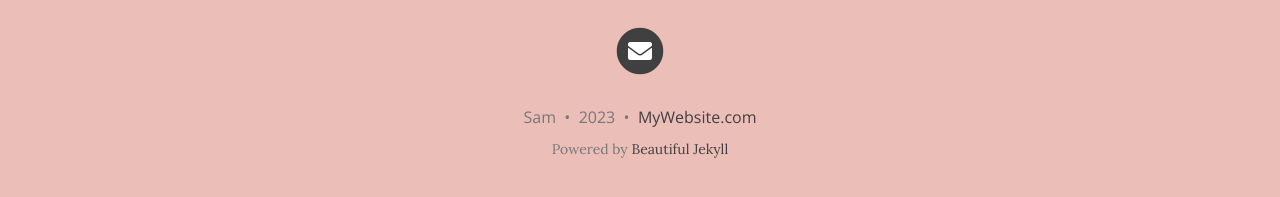
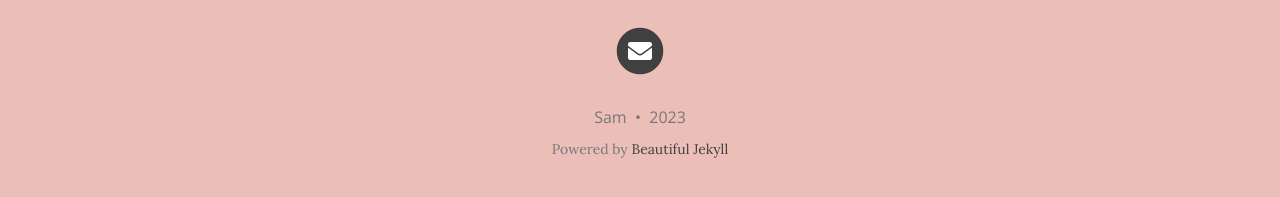
Before and after one commit to Dispatch9001/badminton, a Jekyll site: the page built from index.md, in a window 1280 px wide and 938 px high. Shown: the part 728-925 px from the top of the window. Built offline with Jekyll 4.4.1, drawn with Linux system fonts in a browser that asks for light colours; nearby versions of some CDN libraries; comment, search, counter and statistics services are not loaded.

Commit message:
remove url from footer

```diff
--- a/_config.yml
+++ b/_config.yml
@@ -97,7 +97,7 @@ share-links-active:
 
 # How to display the link to your website in the footer
 # Remove this if you don't want a link in the footer
-url-pretty: "MyWebsite.com"
+url-pretty:
 
 # Excerpt word length - Truncate the excerpt of each post on the feed page to the specified number of words
 excerpt_length: 50
```
